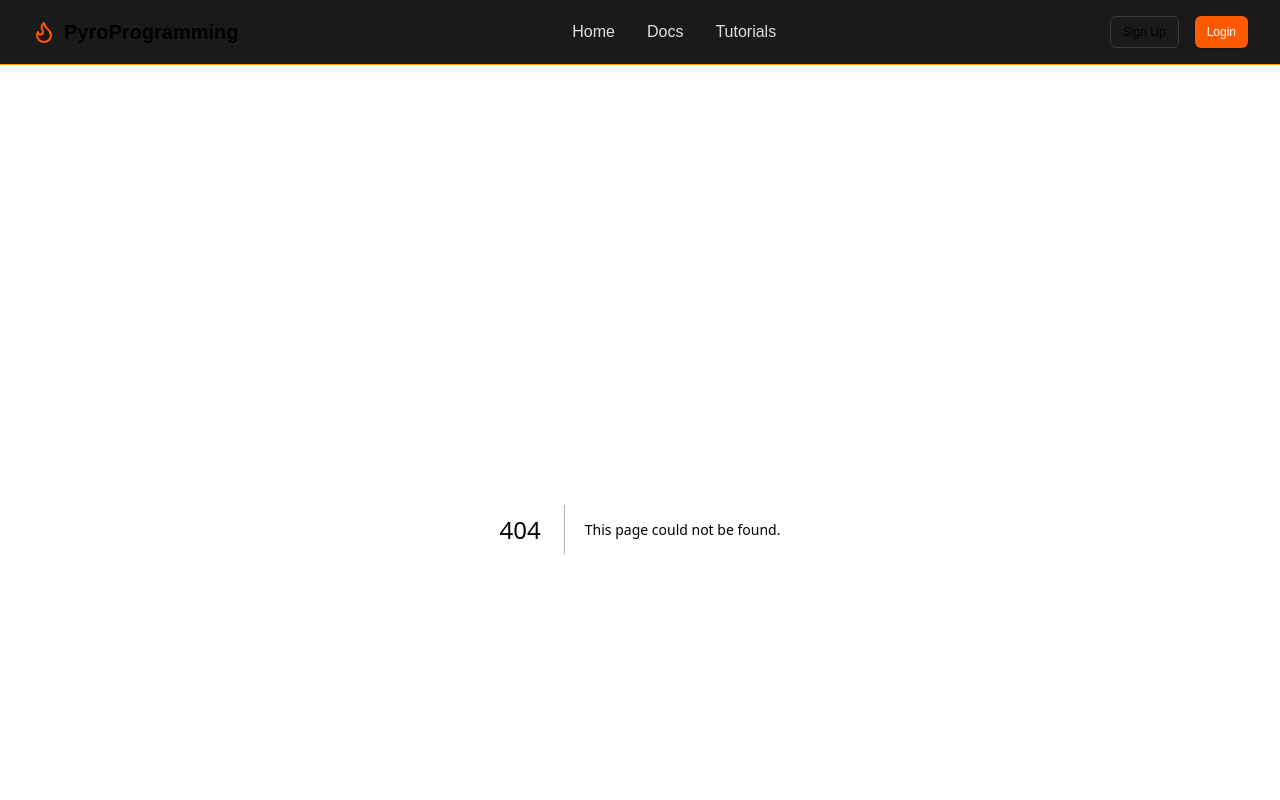
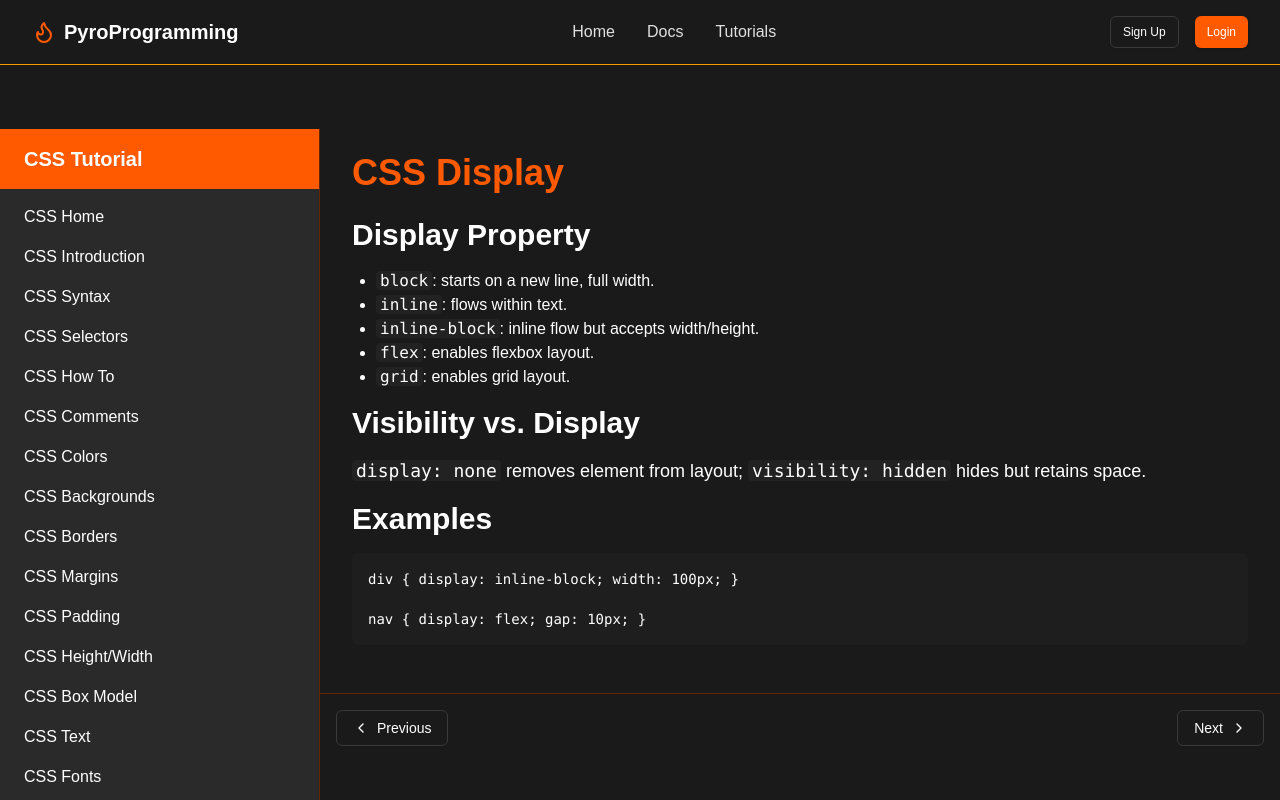
Before and after one commit to 321EZ123/PyroProgramming, a Next.js app: page /tutorials/css/display in a window 1280 px wide. Before the commit this address had no page. Shown: the top 800 px of the page. Built offline with nearby package versions, Linux system fonts and the light colour scheme.

Commit message:
Create page.tsx

```diff
--- /dev/null
+++ b/src/app/tutorials/css/display/page.tsx
@@ -0,0 +1,30 @@
+"use client";
+
+export default function CssDisplay() {
+  return (
+    <div className="max-w-4xl mx-auto">
+      <h1 className="text-4xl font-bold mb-6 text-primary">CSS Display</h1>
+
+      <h2 className="text-3xl font-semibold mb-4">Display Property</h2>
+      <ul className="list-disc pl-6 mb-4">
+        <li><code className="bg-card/50 px-1 rounded">block</code>: starts on a new line, full width.</li>
+        <li><code className="bg-card/50 px-1 rounded">inline</code>: flows within text.</li>
+        <li><code className="bg-card/50 px-1 rounded">inline-block</code>: inline flow but accepts width/height.</li>
+        <li><code className="bg-card/50 px-1 rounded">flex</code>: enables flexbox layout.</li>
+        <li><code className="bg-card/50 px-1 rounded">grid</code>: enables grid layout.</li>
+      </ul>
+
+      <h2 className="text-3xl font-semibold mb-4">Visibility vs. Display</h2>
+      <p className="text-lg mb-4"><code className="bg-card/50 px-1 rounded">display: none</code> removes element from layout; <code className="bg-card/50 px-1 rounded">visibility: hidden</code> hides but retains space.</p>
+
+      <h2 className="text-3xl font-semibold mb-4">Examples</h2>
+      <div className="bg-[#1E1E1E] rounded-md p-4 mb-6">
+        <pre className="text-white font-mono text-sm">
+          <code>{`div { display: inline-block; width: 100px; }
+
+nav { display: flex; gap: 10px; }`}</code>
+        </pre>
+      </div>
+    </div>
+  );
+}
```
